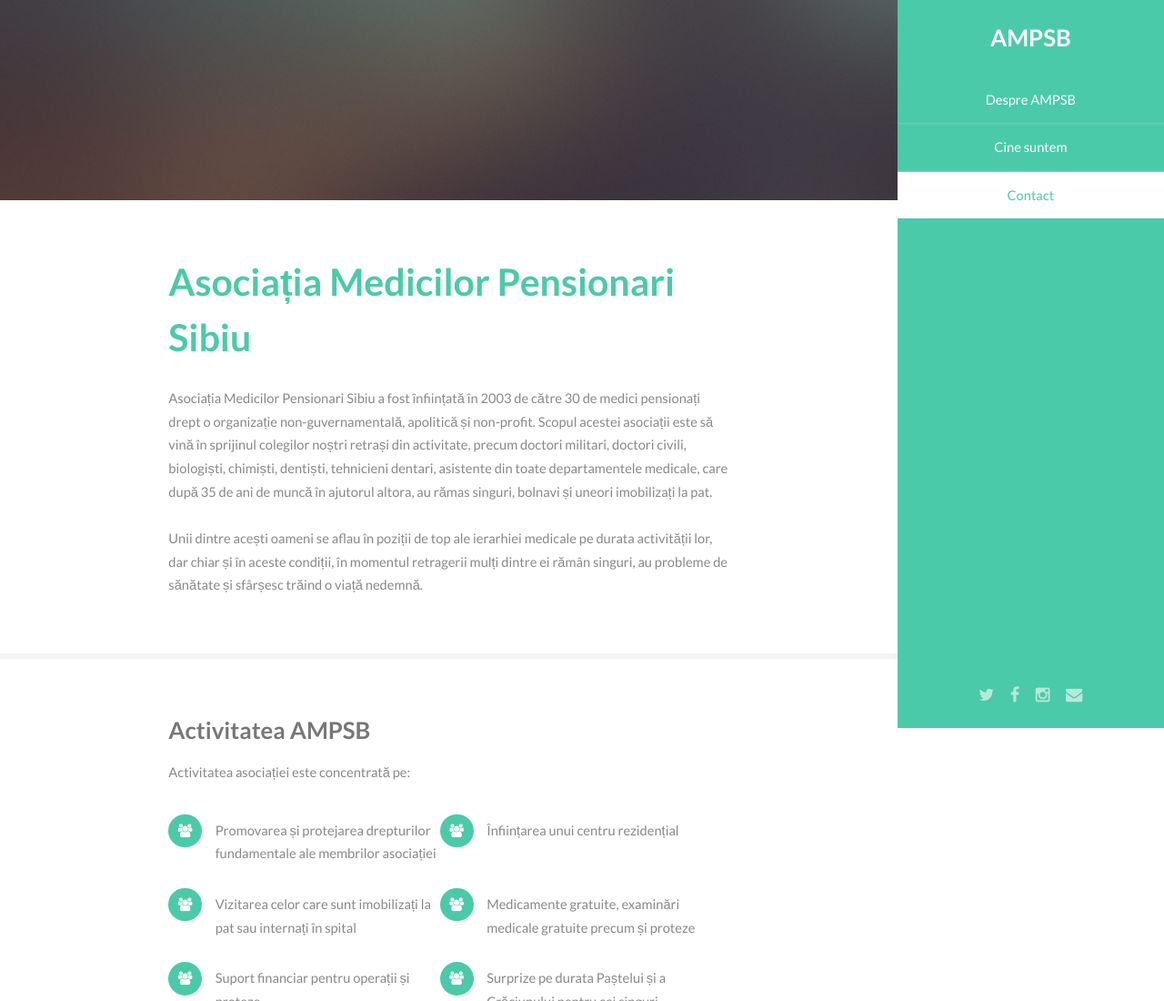
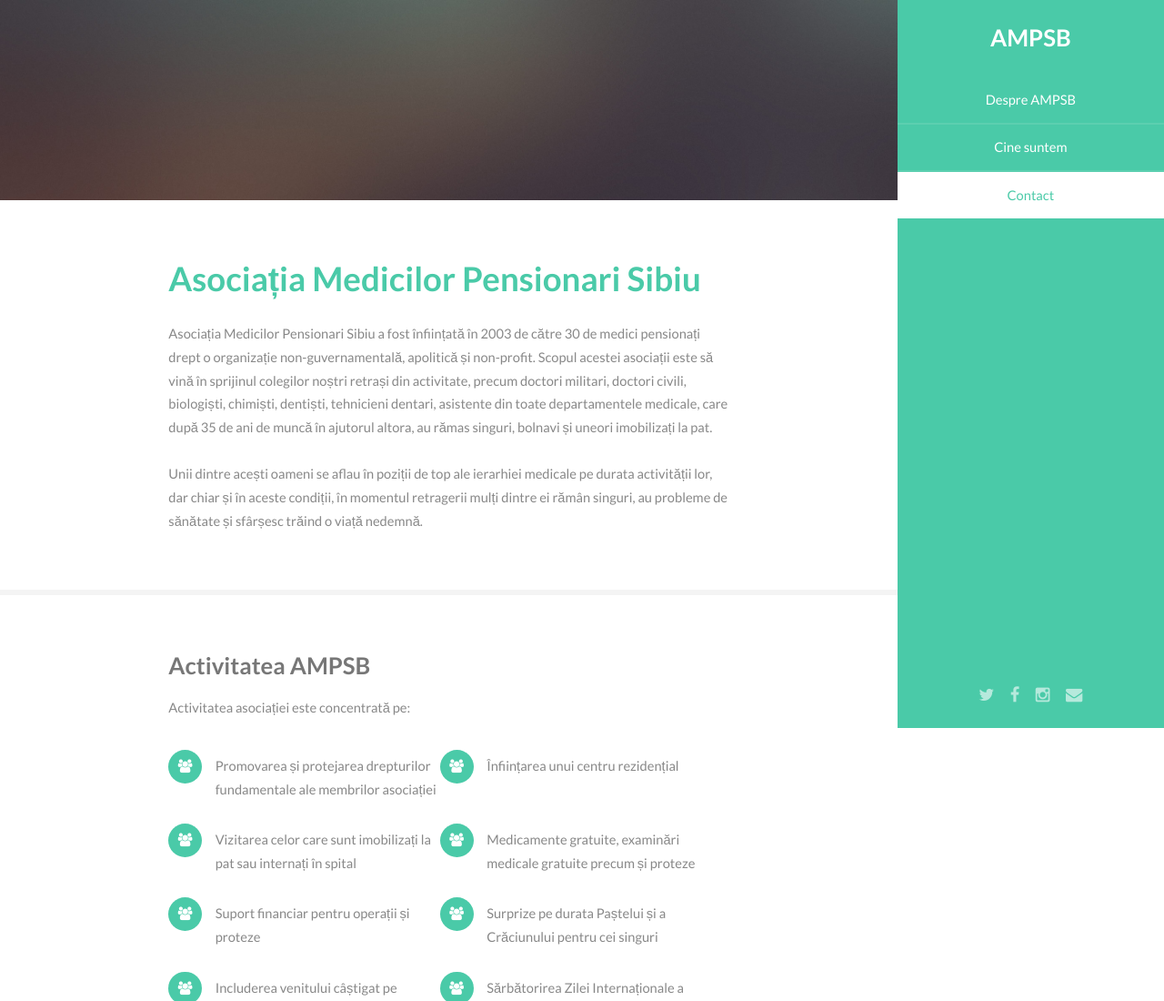
Before and after one commit to ampsibiu/ampsibiu, a plain HTML site: page index.html in a window 1280 px wide. Shown: the top 1100 px of the page at 91% size. Drawn offline with Linux system fonts and the light colour scheme.

Commit message:
Update main.css

```diff
--- a/assets/css/main.css
+++ b/assets/css/main.css
@@ -1727,7 +1727,7 @@
 
 	header.major h2 {
 		color: #4acaa8;
-		font-size: 2.8em;
+		font-size: 2.5em;
 	}
 
 		header.major h2 + p {
```
